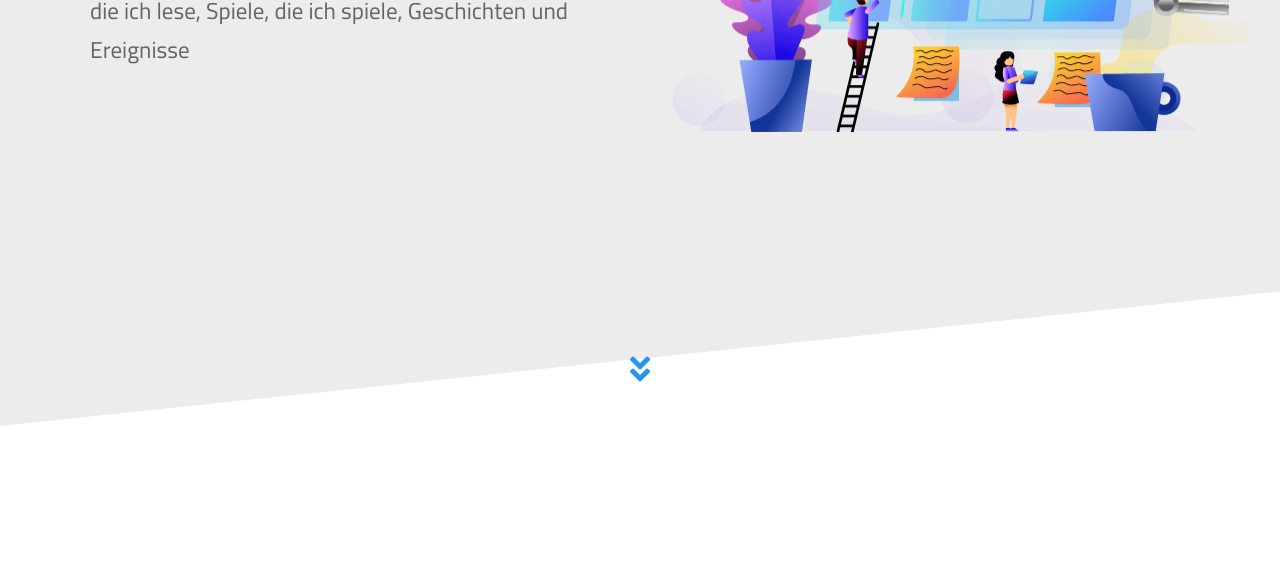
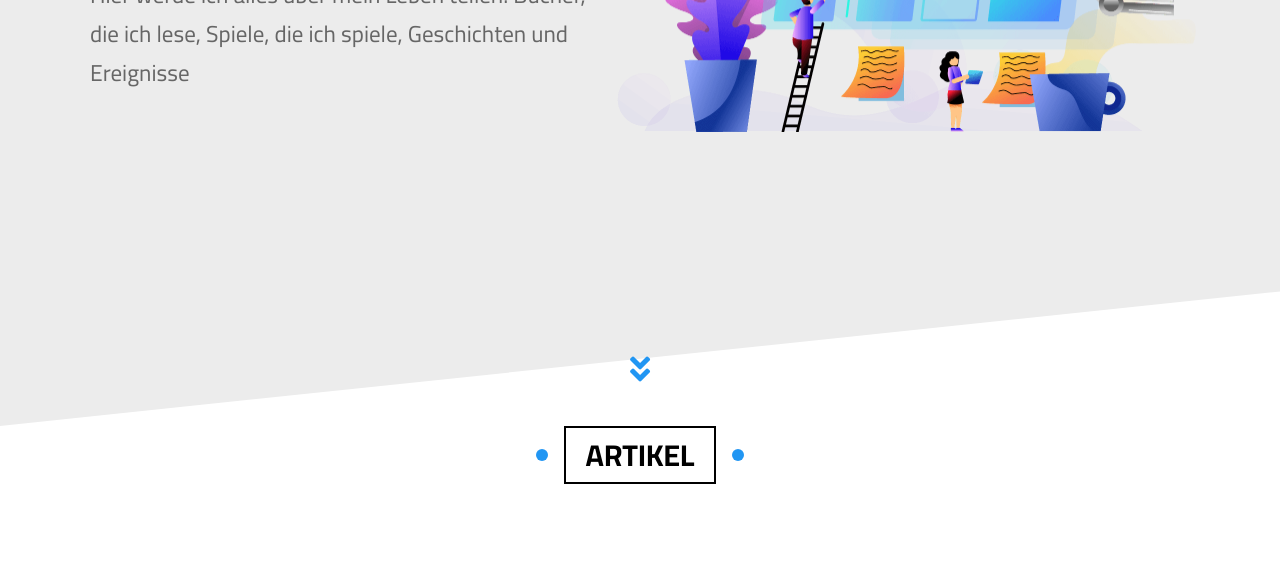
Before and after one commit to OmidDaud/HTML_CSS_Design_Three, a plain HTML site: page index.html in a window 1280 px wide. Shown: the part 374-938 px from the top of the page. Before the commit the page ends 800 px from the top, so only its background shows below. Drawn offline with Linux system fonts and the light colour scheme.

Commit message:
finished developed

```diff
--- a/css/mustermann.css
+++ b/css/mustermann.css
@@ -41,6 +41,66 @@ ul {
   padding-right: 15px;
   margin-left: auto;
   margin-right: auto;
+}
+/* Small screen */
+@media (min-width: 768px) {
+  .container {
+    width: 750px;
+  }
+}
+/* Medium screen */
+@media (min-width: 992px) {
+  .container {
+    width: 970px;
+  }
+}
+/* Large screen */
+@media (min-width: 1200px) {
+  .container {
+    width: 1170px;
+  }
+}
+.main-title {
+  text-transform: uppercase;
+  margin: 0 auto 80px;
+  border: 2px solid black;
+  padding: 10px 20px;
+  font-size: 30px;
+  width: fit-content;
+  position: relative;
+  z-index: 1;
+  transition: var(--main-transition);
+}
+.main-title::before,
+.main-title::after {
+  content: "";
+  width: 12px;
+  height: 12px;
+  background-color: var(--main-color);
+  position: absolute;
+  border-radius: 50%;
+  top: 50%;
+  transform: translateY(-50%);
+}
+.main-title::before {
+  left: -30px;
+}
+.main-title::after {
+  right: -30px;
+}
+.main-title:hover::before {
+  z-index: -1;
+  animation: left-move 0.5s linear forwards;
+}
+.main-title:hover::after {
+  z-index: -1;
+  animation: right-move 0.5s linear forwards;
+}
+.main-title:hover {
+  color: #ffff;
+  border: 2px solid #ffff;
+  transition-delay: 0.5s;
+  background-color: var(--main-color);
 }
 
 /* Header */
@@ -303,3 +363,29 @@ ul {
     transform: translateY(-12px);
   }
 }
+@keyframes left-move {
+  50% {
+    left: 0;
+    width: 12px;
+    height: 12px;
+  }
+  100% {
+    left: 0;
+    border-radius: 0;
+    width: 50%;
+    height: 100%;
+  }
+}
+@keyframes right-move {
+  50% {
+    right: 0;
+    width: 12px;
+    height: 12px;
+  }
+  100% {
+    right: 0;
+    border-radius: 0;
+    width: 50%;
+    height: 100%;
+  }
+}
--- a/index.html
+++ b/index.html
@@ -115,5 +115,6 @@
         <i class="fas fa-angle-double-down fa-2x"></i>
       </a>
     </div>
+    <h2 class="main-title">Artikel</h2>
   </body>
 </html>
```
